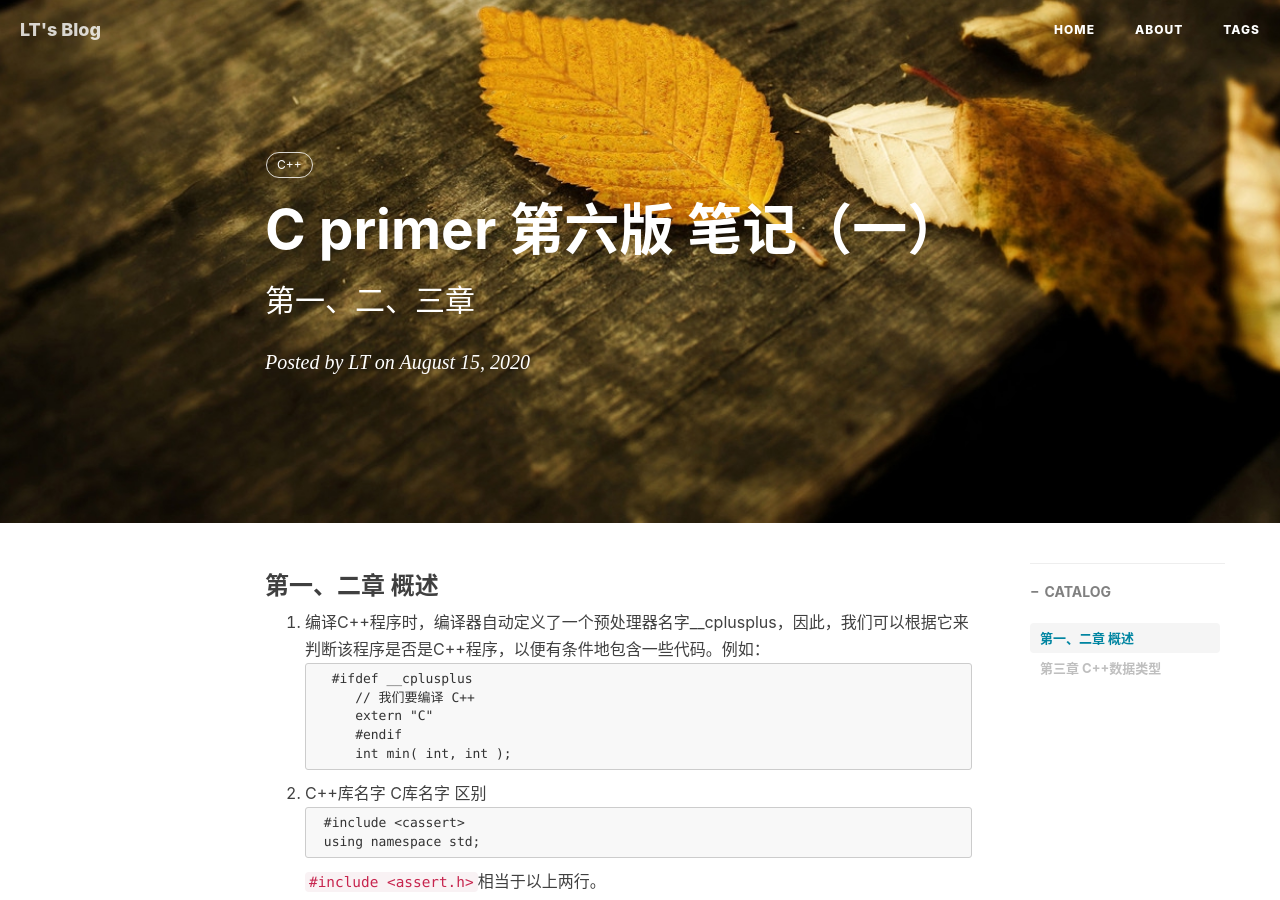
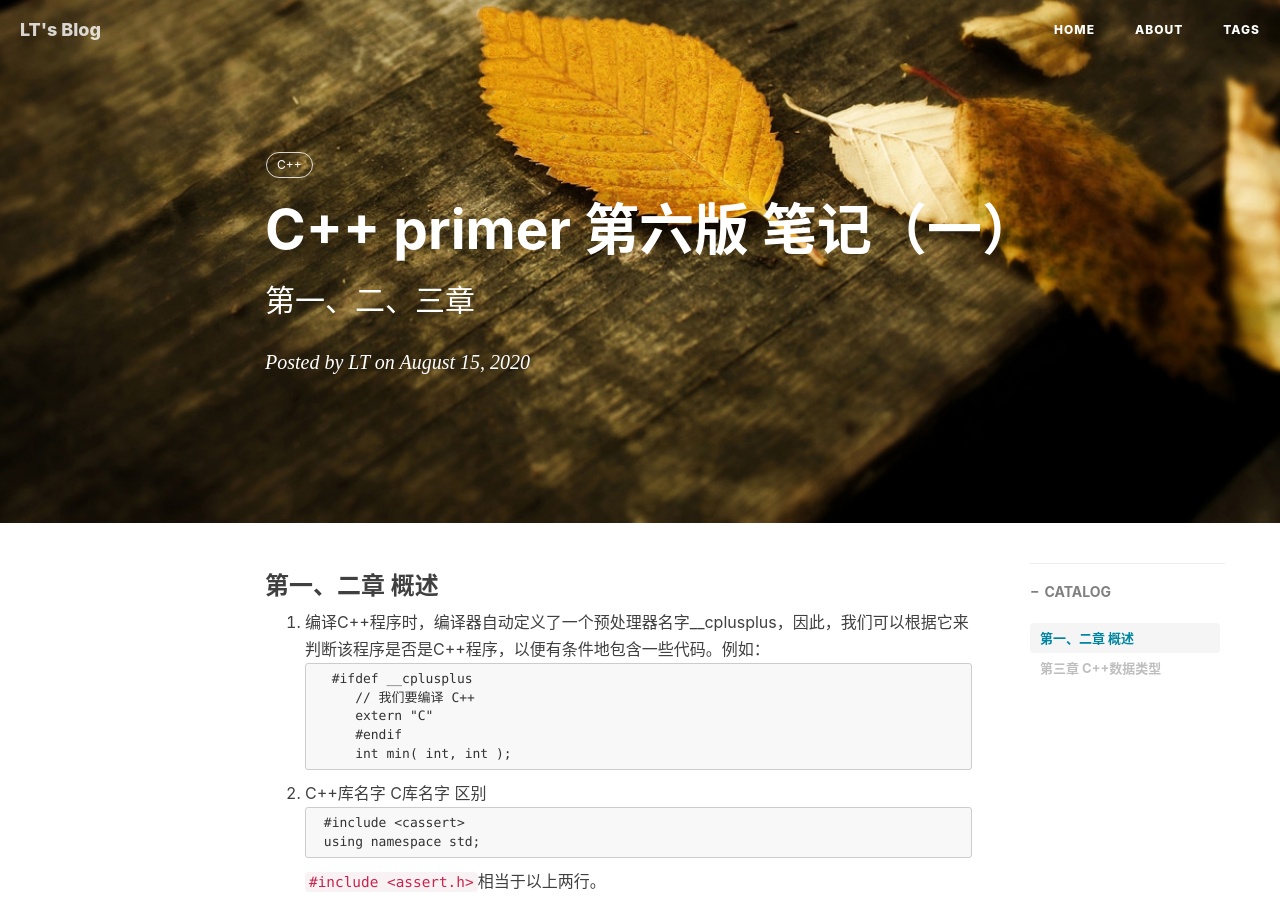
Before and after one commit to LeeeLiu/leeeliu.github.io, a Jekyll site: the page built from _posts/2020-08-15-Primer_notes(1).md, in a window 1280 px wide and 900 px high. Built offline with Jekyll 4.4.1, drawn with Linux system fonts in a browser that asks for light colours; nearby versions of some CDN libraries; comment, search, counter and statistics services are not loaded.

```diff
--- a/_posts/2020-08-15-Primer_notes(1).md
+++ b/_posts/2020-08-15-Primer_notes(1).md
@@ -1,6 +1,6 @@
 ---
 layout:     post
-title:      C primer 第六版 笔记（一）
+title:      C++ primer 第六版 笔记（一）
 subtitle:   第一、二、三章
 date:       2020-08-15
 author:     LT
```
